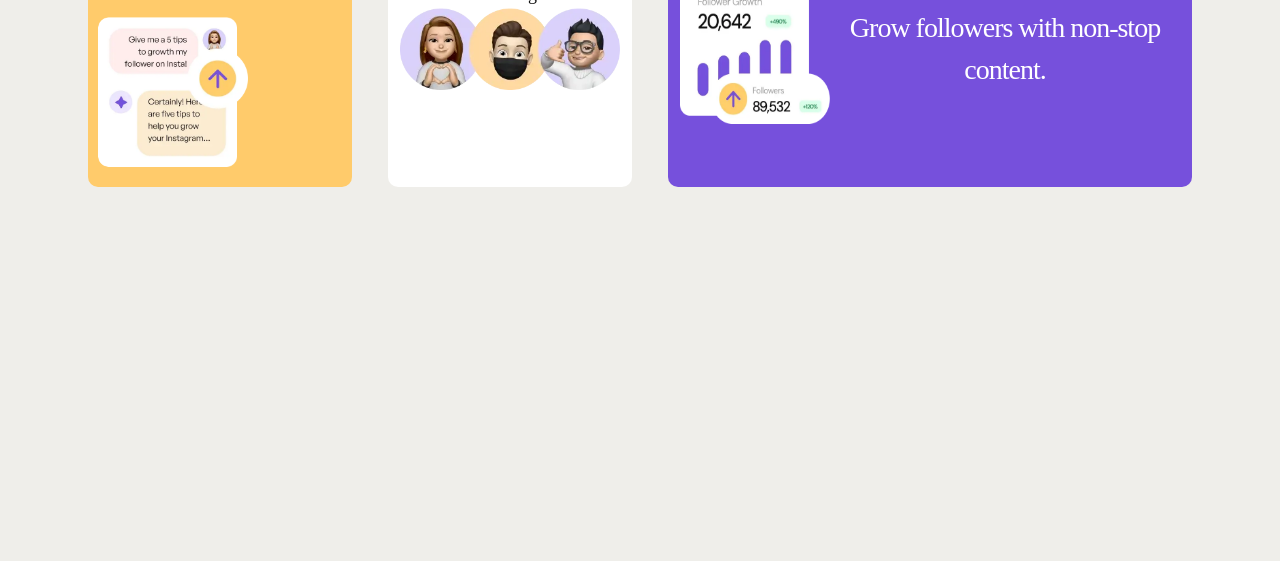
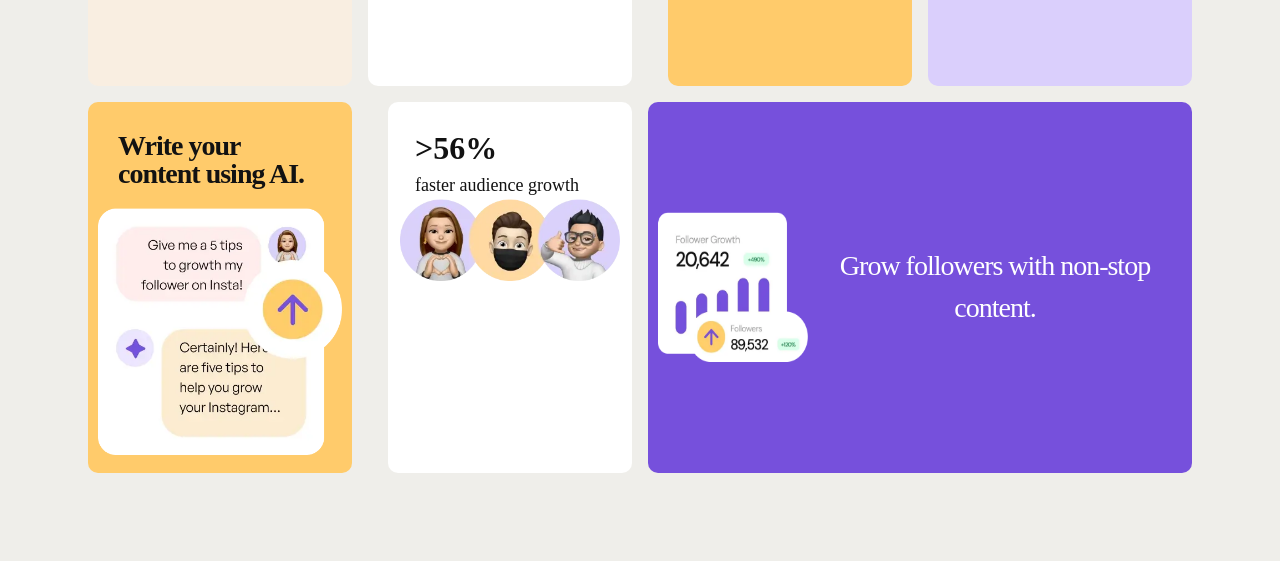
Before and after one commit to Gettie1/bento-grid-main, a plain HTML site: page bento-grid-main/index.html in a window 1280 px wide. Shown: the part 761-1322 px from the top of the page. Before the commit the page ends 1036 px from the top, so only its background shows below. Drawn offline with Linux system fonts and the light colour scheme; a web font is replaced by a local one.

Commit message:
modified css file

```diff
--- a/bento-grid-main/index.html
+++ b/bento-grid-main/index.html
@@ -59,7 +59,7 @@
     <img src="assets/images/illustration-audience-growth.webp" alt="">
   </div>
   <div class="followers-grid">
-    <div style="display: flex; flex-direction: row; align-items: center;">
+    <div style="display: flex; flex-direction: row; align-items: center; padding: 0px;">
     <img src="assets/images/illustration-grow-followers.webp" alt="">
      <p style="color:white;margin: 0px;text-align: center;
     font-size: 28px;font-weight: 500;letter-spacing: -1px;">
--- a/bento-grid-main/style.css
+++ b/bento-grid-main/style.css
@@ -104,8 +104,8 @@ ali  */
     align-items: center; */
 }
 .write-grid img{
-    width: 150px;
-    height: 150px;
+    width: 100%;
+    height: auto;
     border-radius: 10px;
 }
 .manage-grid{
@@ -162,8 +162,8 @@ ali  */
     grid-row: 3;
     background-color: var(--purple-500);
     display: flex;
-    padding: 12px;
-    margin-left: 20px;
+    padding: 10px;
+    /* margin-left: 20px; */
     border-radius: 10px;
     /* width: auto;
     height: 150px;
```
